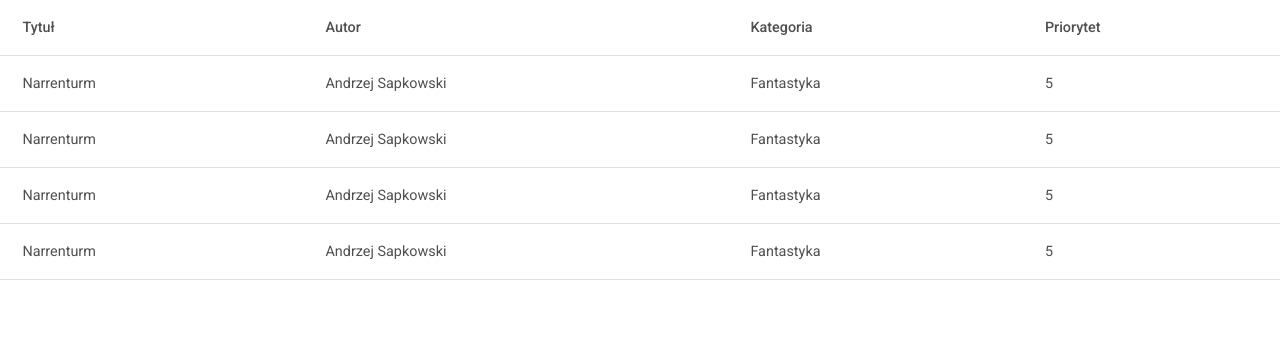
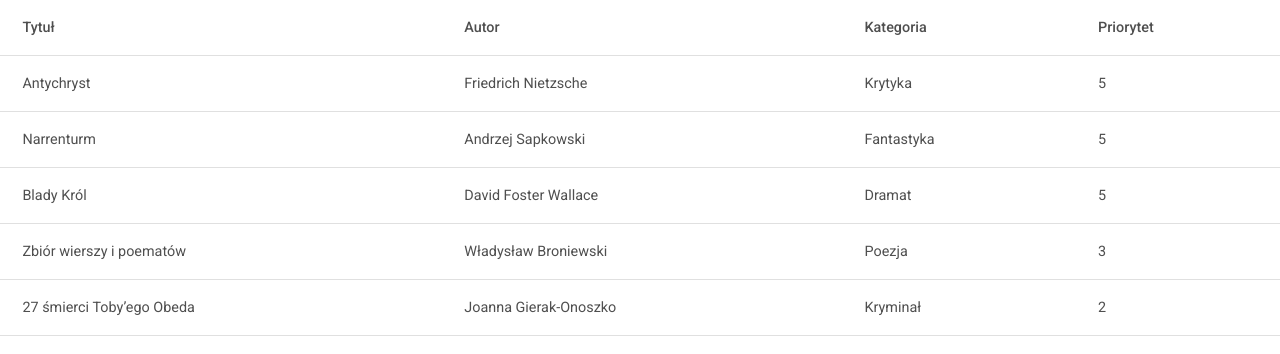
Before and after one commit to michal-duszak/booklist, a website built with webpack: page src/index.html in a window 1280 px wide. Built offline with nearby package versions, Linux system fonts and the light colour scheme; files whose address does not match are found by name.

Commit message:
added initial table

```diff
--- /dev/null
+++ b/src/data/initialData.js
@@ -0,0 +1,26 @@
+export const initialData = [
+  {
+    title: 'Narrenturm',
+    author: 'Andrzej Sapkowski',
+    category: 'Fantastyka',
+    priority: '5',
+  },
+  {
+    title: 'Blady Król',
+    author: 'David Foster Wallace',
+    category: 'Dramat',
+    priority: '5',
+  },
+  {
+    title: 'Zbiór wierszy i poematów',
+    author: 'Władysław Broniewski',
+    category: 'Poezja',
+    priority: '3',
+  },
+  {
+    title: '27 śmierci Toby’ego Obeda',
+    author: 'Joanna Gierak-Onoszko',
+    category: 'Kryminał',
+    priority: '2',
+  },
+];
--- a/src/index.html
+++ b/src/index.html
@@ -33,27 +33,12 @@
           <th scope="col">Priorytet</th>
         </tr>
       </thead>
-      <tbody>
+      <tbody class="table-body">
         <tr>
-          <td>Narrenturm</td>
-          <td>Andrzej Sapkowski</td>
-          <td>Fantastyka</td>
-          <td>5</td>
-        </tr>
-        <tr>
-          <td>Narrenturm</td>
-          <td>Andrzej Sapkowski</td>
-          <td>Fantastyka</td>
-          <td>5</td>
-        </tr> <tr>
-          <td>Narrenturm</td>
-          <td>Andrzej Sapkowski</td>
-          <td>Fantastyka</td>
-          <td>5</td>
-        </tr> <tr>
-          <td>Narrenturm</td>
-          <td>Andrzej Sapkowski</td>
-          <td>Fantastyka</td>
+          <td class="book-title">Antychryst</td>
+          <td>
+            Friedrich Nietzsche</td>
+          <td>Krytyka</td>
           <td>5</td>
         </tr>
       </tbody>
--- /dev/null
+++ b/src/js/fill-table.js
@@ -0,0 +1,19 @@
+export const addBook = (table, books) => {
+
+    books.forEach(book => {
+        const newBook = document.createElement('tr')
+        const titleCell = document.createElement('td')
+        titleCell.innerText = book.title
+        newBook.appendChild(titleCell)
+        const authorCell = document.createElement('td')
+        authorCell.innerText = book.author
+        newBook.appendChild(authorCell)
+        const categoryCell = document.createElement('td')
+        categoryCell.innerText = book.category
+        newBook.appendChild(categoryCell)
+        const priorityCell = document.createElement('td')
+        priorityCell.innerText = book.priority
+        newBook.appendChild(priorityCell)
+        table.appendChild(newBook)
+    })
+}
--- a/src/js/index.js
+++ b/src/js/index.js
@@ -1,4 +1,9 @@
 import * as mdb from 'mdb-ui-kit';
+import { initialData } from '../data/initialData';
+import { addBook } from '../js/fill-table';
+const tableBody = document.querySelector(".table-body");
+
+addBook(tableBody, initialData)
 
 export default {
   mdb,
```
